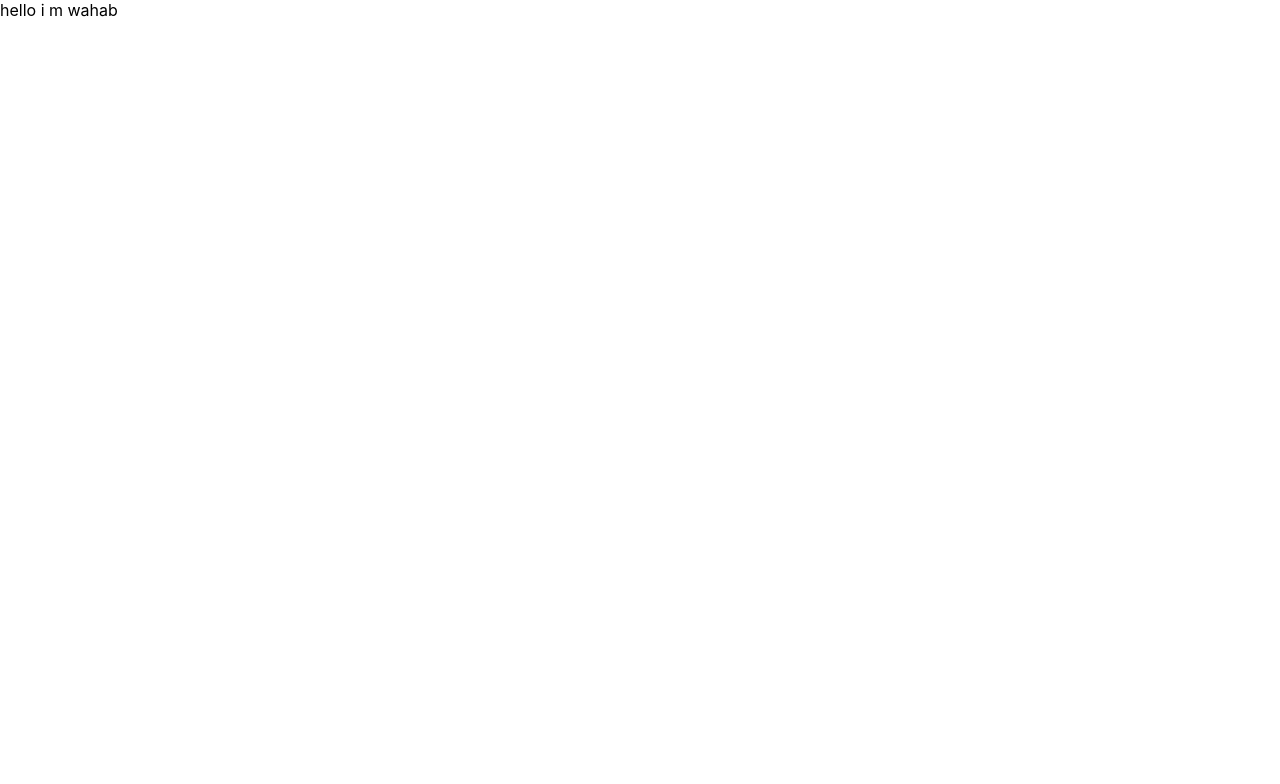
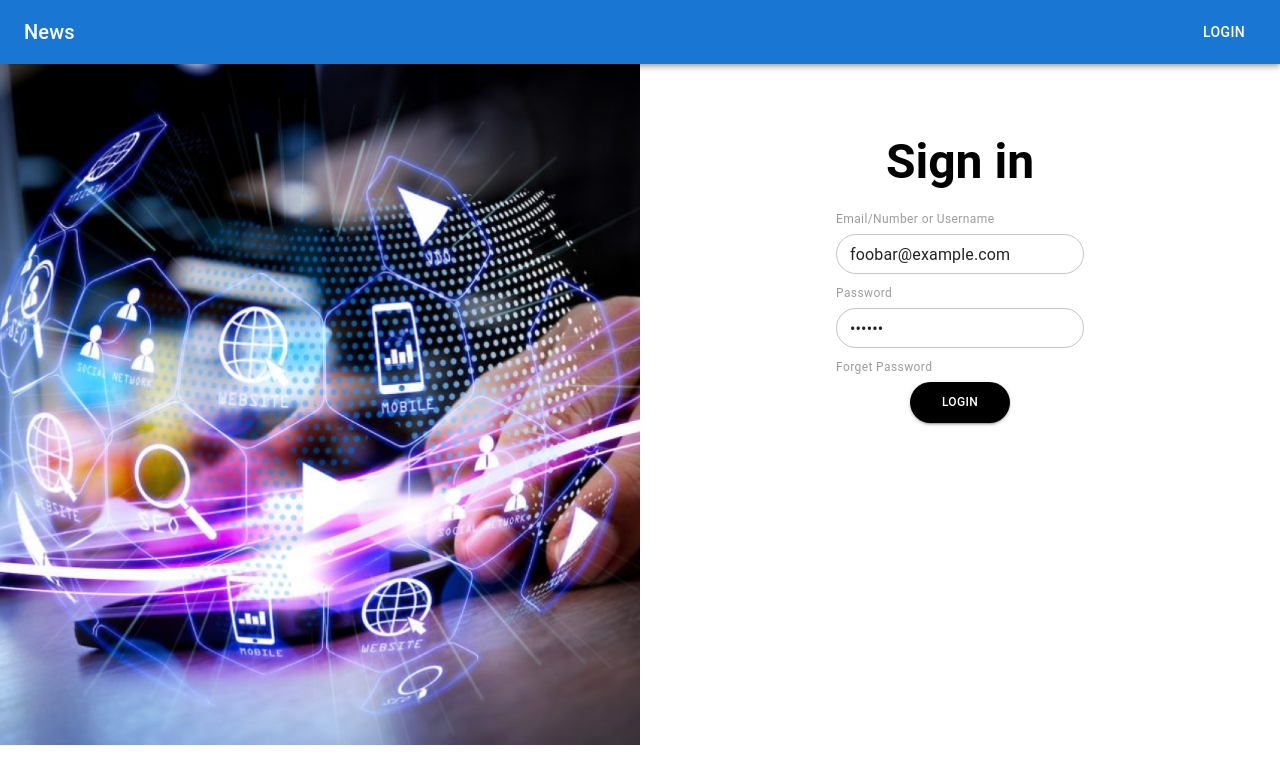
Before and after one commit to abidali671/e-store-dashboard, a React (Create React App) app: page /login in a window 1280 px wide. Shown: the top 784 px of the page. Built offline with nearby package versions, Linux system fonts and the light colour scheme.

Commit message:
sign in UI

```diff
--- a/package.json
+++ b/package.json
@@ -13,12 +13,14 @@
 		"@types/node": "^16.18.4",
 		"@types/react": "^18.0.26",
 		"@types/react-dom": "^18.0.9",
+		"formik": "^2.2.9",
 		"react": "^18.2.0",
 		"react-dom": "^18.2.0",
 		"react-router-dom": "^6.4.4",
 		"react-scripts": "5.0.1",
 		"typescript": "^4.9.3",
-		"web-vitals": "^2.1.4"
+		"web-vitals": "^2.1.4",
+		"yup": "^0.32.11"
 	},
 	"scripts": {
 		"start": "react-scripts start",
--- a/src/App.tsx
+++ b/src/App.tsx
@@ -1,9 +1,18 @@
 import React from 'react';
 import './App.css';
+import { Routes, Route } from 'react-router-dom';
+import Login from './pages/Login';
+import Navbar from './components/Navbar.jsx'
+function App() {
+	return (
+		<>
+		<Navbar />
+			<Routes>
+				<Route path='/login' element={<Login />} />
 
-function App() {
-	return <>
-	hello i m wahab </>;
+			</Routes>
+			</>
+	);
 }
 
 export default App;
--- /dev/null
+++ b/src/components/Navbar.jsx
@@ -0,0 +1,24 @@
+import * as React from 'react';
+import AppBar from '@mui/material/AppBar';
+import Box from '@mui/material/Box';
+import Toolbar from '@mui/material/Toolbar';
+import Typography from '@mui/material/Typography';
+import Button from '@mui/material/Button';
+
+
+function Navbar() {
+  return (
+    <Box sx={{ flexGrow: 1 }}>
+      <AppBar position="static">
+        <Toolbar>
+
+          <Typography variant="h6" component="div" sx={{ flexGrow: 1 }}>
+            News
+          </Typography>
+          <Button color="inherit">Login</Button>
+        </Toolbar>
+      </AppBar>
+    </Box>
+  );
+}
+export default Navbar
--- /dev/null
+++ b/src/pages/Login.jsx
@@ -0,0 +1,126 @@
+import React from 'react';
+import ReactDOM from 'react-dom';
+import { useFormik } from 'formik';
+import * as yup from 'yup';
+import { Button, TextField, OutlinedInput, InputAdornment, Typography } from '@mui/material';
+import { borderRadius } from '@mui/system';
+import Box from '@mui/material/Box';
+import Paper from '@mui/material/Paper';
+import Grid from '@mui/material/Grid';
+import './styles.css';
+import SignIn from '../assests/Rectangle5.png';
+import { styled } from '@mui/material/styles';
+const Item = styled(Paper)(({ theme }) => ({
+	backgroundColor: theme.palette.mode === 'dark' ? '#1A2027' : '#fff',
+	...theme.typography.body2,
+	// padding: theme.spacing(1),
+	textAlign: 'left',
+	color: theme.palette.text.secondary,
+}));
+
+const validationSchema = yup.object({
+	email: yup.string('Enter your email').email('Enter a valid email').required('Email is required'),
+	password: yup
+		.string('Enter your password')
+		.min(8, 'Password should be of minimum 8 characters length')
+		.required('Password is required'),
+});
+
+const Login = () => {
+	const formik = useFormik({
+		initialValues: {
+			email: 'foobar@example.com',
+			password: 'foobar',
+		},
+		validationSchema: validationSchema,
+		onSubmit: (values) => {
+			alert(JSON.stringify(values, null, 2));
+		},
+	});
+
+	return (
+		<Box sx={{ flexGrow: 1 }}>
+			{/* grid layout */}
+			<Grid container columns={12}>
+				<Grid item lg={6} sm={6}>
+					{/* side Image */}
+					<img src={SignIn} className='signIn-img' />
+				</Grid>
+				<Grid item lg={6} sm={6} flexGrow={1}>
+					{/* Sign in */}
+					<div className='main-signIn'>
+						<form className='flex-form' onSubmit={formik.handleSubmit}>
+							<Typography
+								variant='h3'
+								sx={{ color: 'black', fontWeight: 'bold' }}
+								display='block'
+								style={{ textAlign: 'center' }}
+							>
+								Sign in
+							</Typography>
+							<br />
+							<Typography
+								variant='caption'
+								sx={{ color: '#9F9B9B', textAlign: 'left' }}
+								display='block'
+								style={{ textAlign: 'left' }}
+								gutterBottom
+							>
+								Email/Number or Username
+							</Typography>
+							<TextField
+								id='email'
+								name='email'
+								value={formik.values.email}
+								onChange={formik.handleChange}
+								error={formik.touched.email && Boolean(formik.errors.email)}
+								helperText={formik.touched.email && formik.errors.email}
+								className='inputRounded'
+								placeholder=''
+								variant='outlined'
+								size='small'
+							/>
+							<Typography variant='caption' textAlign='left' sx={{ color: '#9F9B9B' }} display='block' gutterBottom>
+								Password
+							</Typography>
+							<TextField
+								id='password'
+								name='password'
+								className='inputRounded'
+								placeholder=''
+								variant='outlined'
+								size='small'
+								type='password'
+								value={formik.values.password}
+								onChange={formik.handleChange}
+								error={formik.touched.password && Boolean(formik.errors.password)}
+								helperText={formik.touched.password && formik.errors.password}
+							/>
+							<Typography variant='caption' textAlign='left' sx={{ color: '#9F9B9B' }} display='block' gutterBottom>
+								Forget Password
+							</Typography>
+							<Button
+								style={{
+									borderRadius: 50,
+									backgroundColor: 'black',
+									width: '40%',
+									fontSize: '12px',
+									textAlign: 'center',
+									padding:'10px'
+								}}
+								className='form-btn'
+								size='medium'
+								color='primary'
+								variant='contained'
+								type='submit'
+							>
+								LOGIN
+							</Button>
+						</form>
+					</div>
+				</Grid>
+			</Grid>
+		</Box>
+	);
+};
+export default Login;
--- /dev/null
+++ b/src/pages/styles.css
@@ -0,0 +1,28 @@
+.inputRounded .MuiOutlinedInput-root {
+    border-radius: 20px;
+    /* width:50%; */
+    margin-bottom: 10px;
+  }
+
+  .flex-form{
+text-align: center;
+  }
+  .signIn-img{
+    width: 100%;
+
+  }
+  .main-signIn{
+    align-items: center;
+    display: flex;
+    flex-direction: column;
+    margin: 70px auto;
+  }
+  @media (max-width: 500px) {
+    .signIn-img{
+      display: none;
+      }
+      .flex-form{
+        /* height: 100vh; */
+        justify-content: center;
+      }
+  }
```
Also changed, not shown: src/index.tsx (+3 -4 lines), src/assests/Rectangle5.png (added), 1 other file (tests, documents, lock files or other folders).
